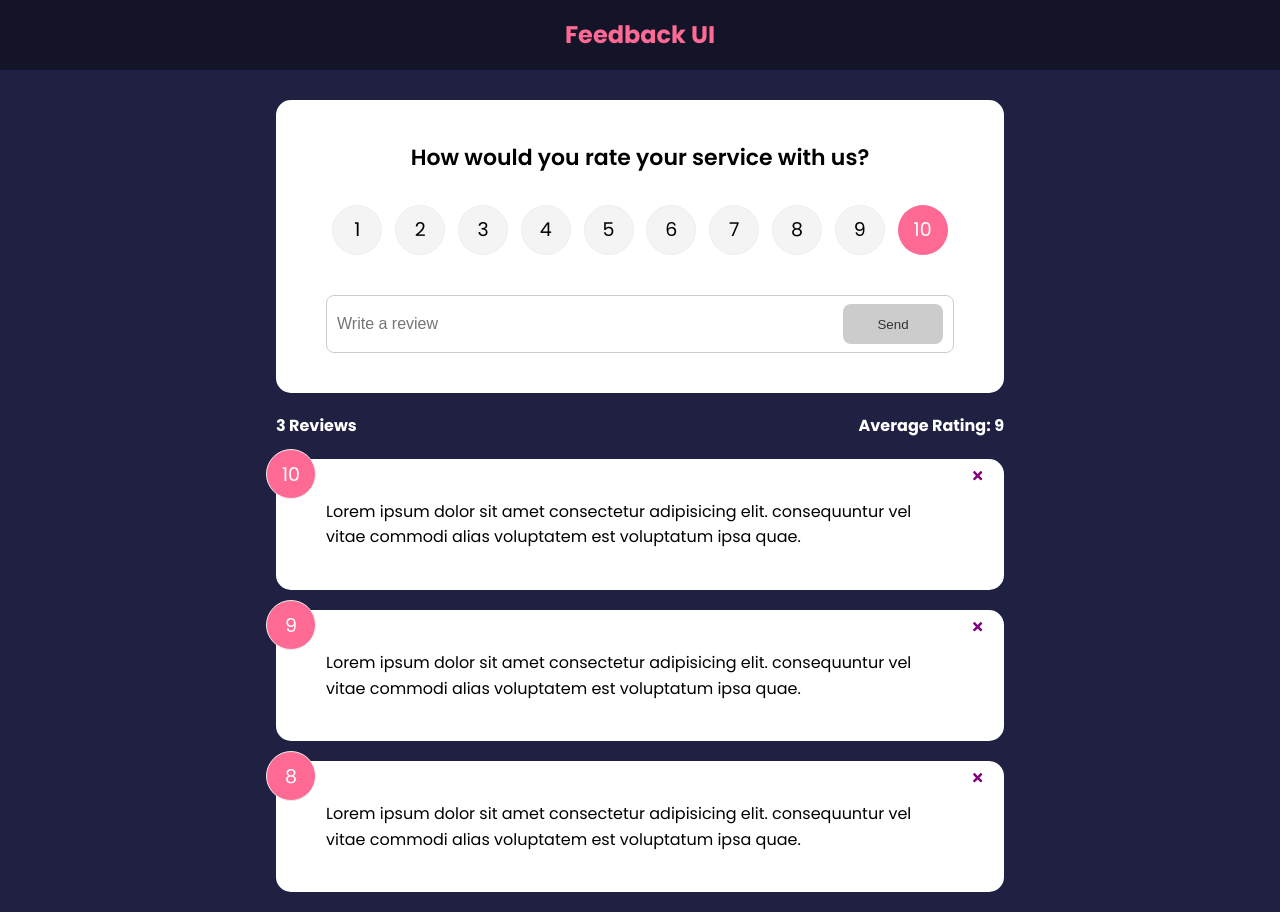
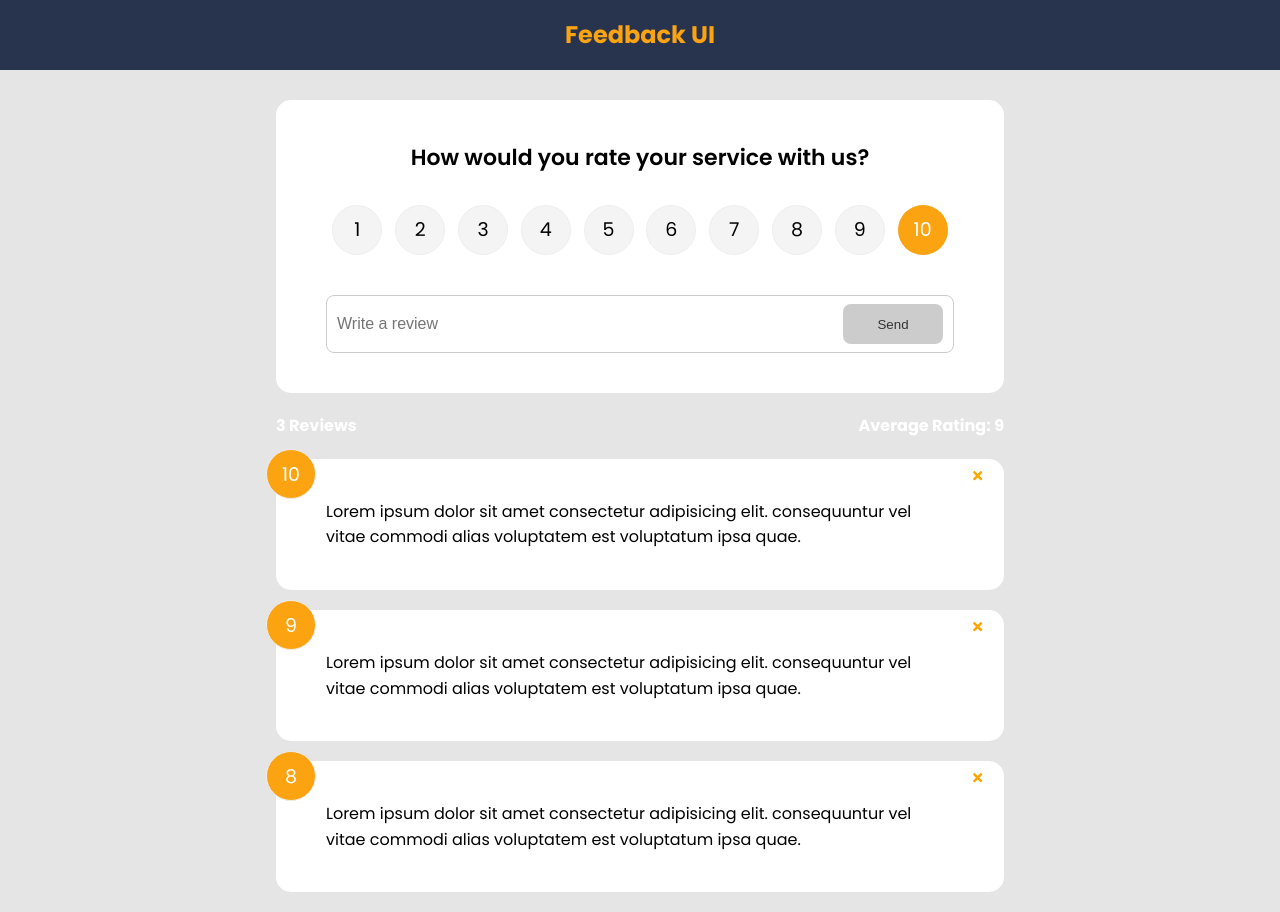
Before and after one commit to NicoleBarranca/Feedback-app, a React (Create React App) app: page / in a window 1280 px wide. Built offline with nearby package versions, Linux system fonts and the light colour scheme.

Commit message:
color change to header, button and feeback items

```diff
--- a/src/components/FeedbackItem.jsx
+++ b/src/components/FeedbackItem.jsx
@@ -8,7 +8,7 @@ function FeedbackItem({ item, handleDelete }) {
     <Card>
       <div className="num-display">{item.rating}</div>
       <button onClick={() => handleDelete(item.id)} className="close">
-        <FaTimes color="purple" />
+        <FaTimes color="orange" />
       </button>
       <div className="text-display">{item.text}</div>
     </Card>
--- a/src/components/Header.jsx
+++ b/src/components/Header.jsx
@@ -13,8 +13,8 @@ function Header({ text, bgColor, textColor }) {
 
 Header.defaultProps = {
   text: "Feedback UI",
-  bgColor: "rgba(0,0,0,0.4)",
-  textColor: "#ff6a95",
+  bgColor: "rgba(20, 33,61,0.9)",
+  textColor: "#fca311",
 };
 
 Header.propTypes = {
--- a/src/index.css
+++ b/src/index.css
@@ -8,7 +8,7 @@
 
 body {
   font-family: "Poppins", sans-serif;
-  background-color: #202142;
+  background-color: #e5e5e5;
   color: #fff;
   line-height: 1.6;
 }
@@ -87,7 +87,7 @@ header {
 
 .rating li:hover,
 .num-display {
-  background: #ff6a95;
+  background: #fca311;
   color: #fff;
 }
 
@@ -96,7 +96,7 @@ header {
 }
 
 [type="radio"]:checked ~ label {
-  background: #ff6a95;
+  background: #fca311;
   color: #fff;
 }
 
@@ -156,11 +156,11 @@ input:focus {
 }
 
 .btn-primary {
-  background-color: #202142;
+  background-color: #14213d;
 }
 
 .btn-secondary {
-  background: #ff6a95;
+  background: #fca311;
 }
 
 .btn:hover {
@@ -200,7 +200,7 @@ input:focus {
 }
 
 .about-link a:hover {
-  color: #ff6a95;
+  color: #fca311;
 }
 
 .about h1 {
```
